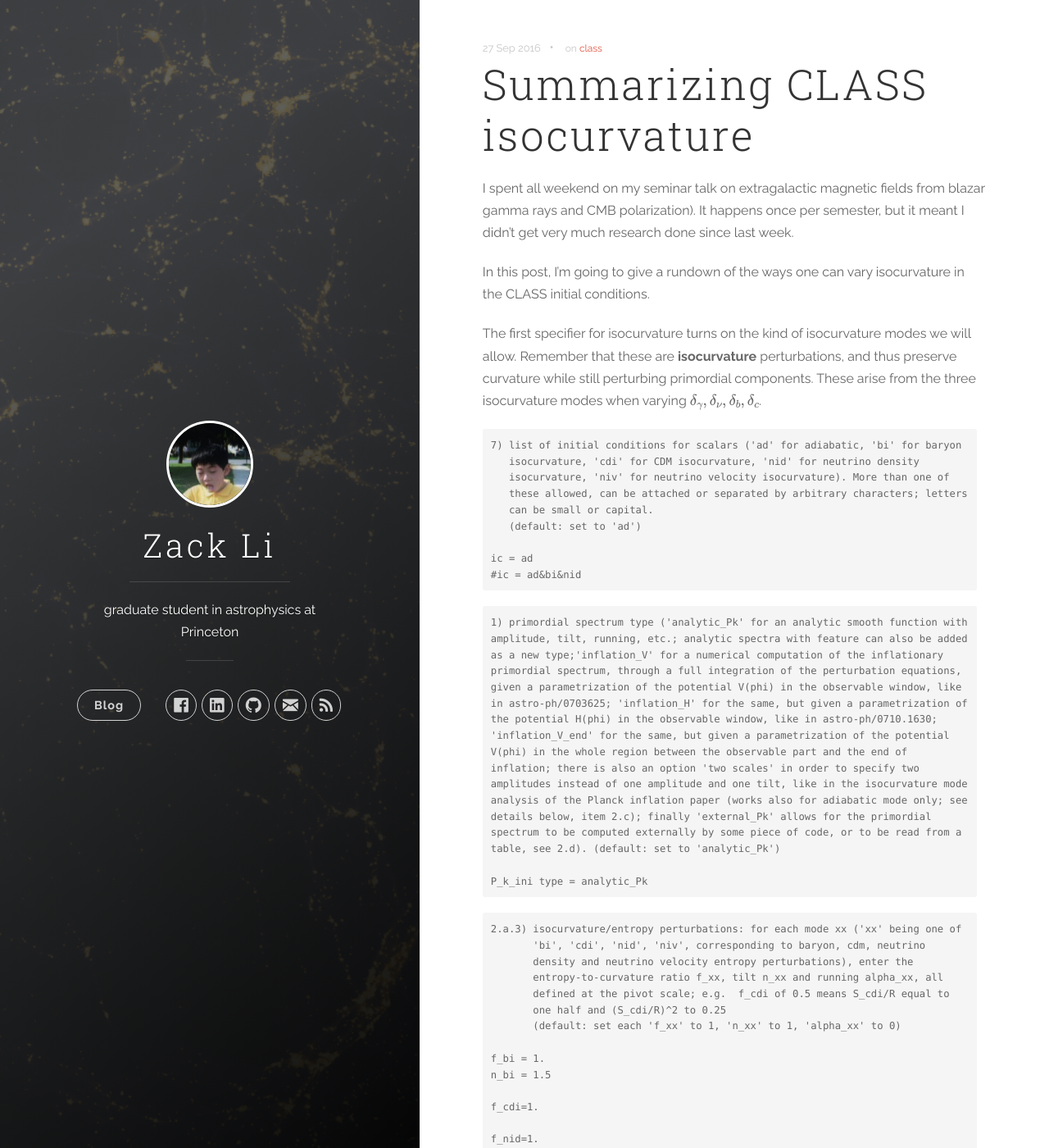
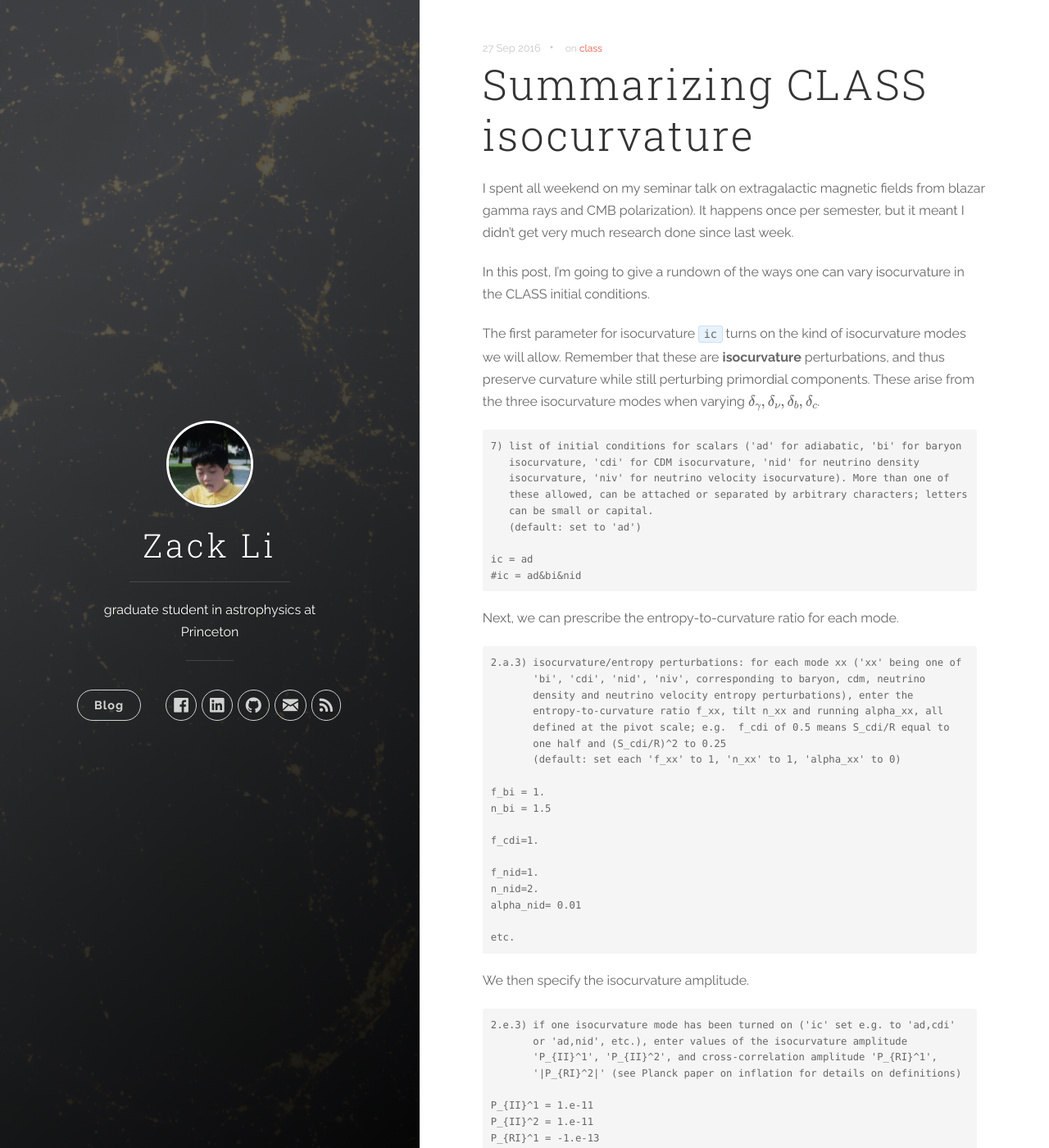
Before and after one commit to xzackli/xzackli.github.io, a Jekyll site: the page built from _posts/2016-09-27-summarizing-CLASS-isocurvature.markdown, in a window 1280 px wide and 1400 px high. Shown: the whole window at 82% size. Built offline with Jekyll 4.4.1, drawn with Linux system fonts in a browser that asks for light colours; nearby versions of some CDN libraries; formulas are drawn with MathJax 3; some of the changed text lies outside the part shown.

Commit message:
post updates

```diff
--- a/_posts/2016-09-27-summarizing-CLASS-isocurvature.markdown
+++ b/_posts/2016-09-27-summarizing-CLASS-isocurvature.markdown
@@ -8,7 +8,7 @@ I spent all weekend on my seminar talk on extragalactic magnetic fields from bla
 
 In this post, I'm going to give a rundown of the ways one can vary isocurvature in the CLASS initial conditions.
 
-The first specifier for isocurvature turns on the kind of isocurvature modes we will allow. Remember that these are **isocurvature** perturbations, and thus preserve curvature while still perturbing primordial components. These arise from the three isocurvature modes when varying \\(\delta_{\gamma}, \delta_{\nu}, \delta_b, \delta_c \\).
+The first parameter for isocurvature `ic` turns on the kind of isocurvature modes we will allow. Remember that these are **isocurvature** perturbations, and thus preserve curvature while still perturbing primordial components. These arise from the three isocurvature modes when varying \\(\delta_{\gamma}, \delta_{\nu}, \delta_b, \delta_c \\).
 
 
 ~~~~~~~~~~~~~
@@ -23,15 +23,7 @@ ic = ad
 #ic = ad&bi&nid
 ~~~~~~~~~~~~~
 
-
-~~~~~~~~~~~~~
-1) primordial spectrum type ('analytic_Pk' for an analytic smooth function with amplitude, tilt, running, etc.; analytic spectra with feature can also be added as a new type;'inflation_V' for a numerical computation of the inflationary primordial spectrum, through a full integration of the perturbation equations, given a parametrization of the potential V(phi) in the observable window, like in astro-ph/0703625; 'inflation_H' for the same, but given a parametrization of the potential H(phi) in the observable window, like in astro-ph/0710.1630; 'inflation_V_end' for the same, but given a parametrization of the potential V(phi) in the whole region between the observable part and the end of inflation; there is also an option 'two scales' in order to specify two amplitudes instead of one amplitude and one tilt, like in the isocurvature mode analysis of the Planck inflation paper (works also for adiabatic mode only; see details below, item 2.c); finally 'external_Pk' allows for the primordial spectrum to be computed externally by some piece of code, or to be read from a table, see 2.d). (default: set to 'analytic_Pk')
-
-P_k_ini type = analytic_Pk
-~~~~~~~~~~~~~
-
-
-
+Next, we can prescribe the entropy-to-curvature ratio for each mode.
 ~~~~~~~~~~~
 2.a.3) isocurvature/entropy perturbations: for each mode xx ('xx' being one of
        'bi', 'cdi', 'nid', 'niv', corresponding to baryon, cdm, neutrino
@@ -54,7 +46,7 @@ etc.
 ~~~~~~~~~~~
 
 
-
+We then specify the isocurvature amplitude.
 ~~~~~~~~~~
 2.e.3) if one isocurvature mode has been turned on ('ic' set e.g. to 'ad,cdi'
        or 'ad,nid', etc.), enter values of the isocurvature amplitude
```
Also changed, not shown: other parts of _posts/2016-09-27-summarizing-CLASS-isocurvature.markdown (+1 -5 lines).
